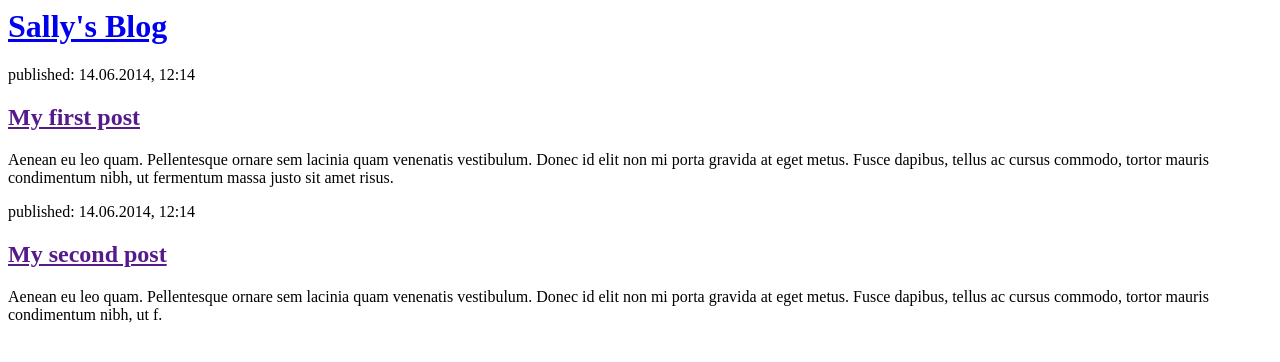
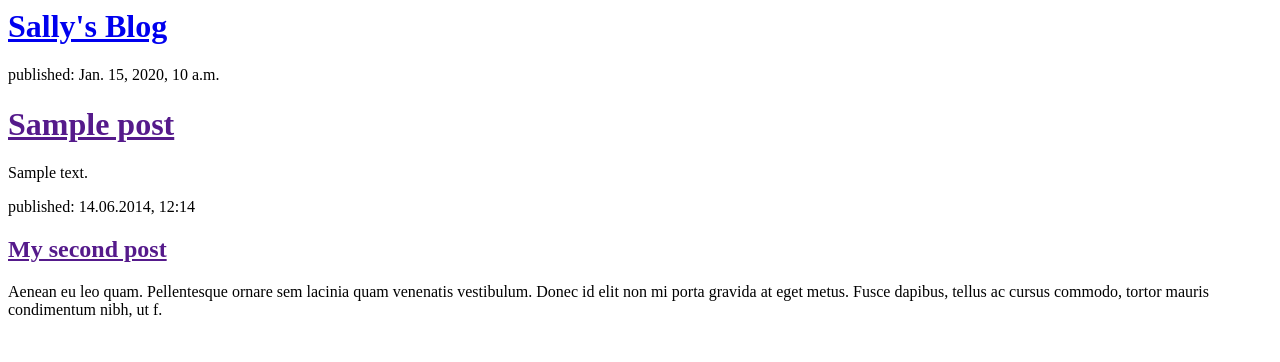
Before and after one commit to sallyn94/my-first-blog, a Django app: template blog/templates/blog/post_list.html in a window 1280 px wide. Shown: the top 362 px of the page. Run offline with Django 3.2, Linux system fonts and the light colour scheme; the template is opened without the code that fills it: values that come from a table or form of the project are taken from there, others are empty; tables that the repository leaves empty hold one stand-in row (values such as "Sample post").

Commit message:
Modified templates to display posts from database.

```diff
--- a/blog/models.py
+++ b/blog/models.py
@@ -7,7 +7,7 @@ class Post(models.Model):
     text = models.TextField()
     created_date = models.DateTimeField(
         default=timezone.now)
-    publised_date = models.DateTimeField(
+    published_date = models.DateTimeField(
         blank=True, null=True)
 
     def publish(self):
--- a/blog/templates/blog/post_list.html
+++ b/blog/templates/blog/post_list.html
@@ -6,14 +6,12 @@
         <div>
             <h1><a href="/">Sally's Blog</a></h1>
         </div>
-
-        <div>
-            <p>published: 14.06.2014, 12:14</p>
-            <h2><a href="">My first post</a></h2>
-            <p>Aenean eu leo quam. Pellentesque ornare sem lacinia quam venenatis vestibulum. Donec id elit non mi porta gravida at eget metus. Fusce dapibus, tellus ac cursus commodo, tortor mauris condimentum nibh, ut fermentum massa justo sit amet risus.</p>
+  {% for post in posts %}
+        <p>published: {{ post.published_date }}</p>
+        <h1><a href="">{{ post.title }}</a></h1>
+        <p>{{ post.text|linebreaksbr }}</p>
         </div>
-
-        <div>
+{% endfor %}
             <p>published: 14.06.2014, 12:14</p>
             <h2><a href="">My second post</a></h2>
             <p>Aenean eu leo quam. Pellentesque ornare sem lacinia quam venenatis vestibulum. Donec id elit non mi porta gravida at eget metus. Fusce dapibus, tellus ac cursus commodo, tortor mauris condimentum nibh, ut f.</p>
--- a/blog/views.py
+++ b/blog/views.py
@@ -1,5 +1,8 @@
 from django.shortcuts import render
+from django.utils import timezone
+from .models import Post
 
 # Create your views here.
 def post_list(request):
-    return render(request, 'blog/post_list.html', {})
+    post = Post.objects.filter(published_date__lte=timezone.now()).order_by('published_date')
+    return render(request, 'blog/post_list.html', {"posts":post})
```
Also changed, not shown: blog/migrations/0002_auto_20180217_1632.py (added).
